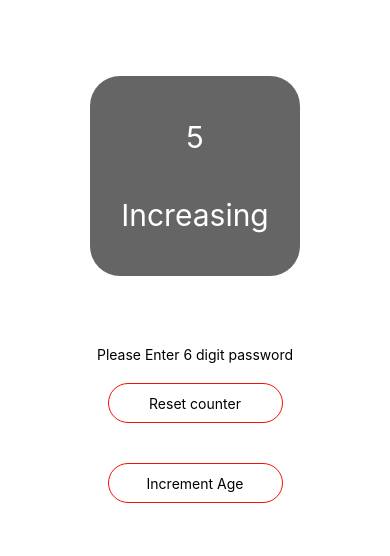
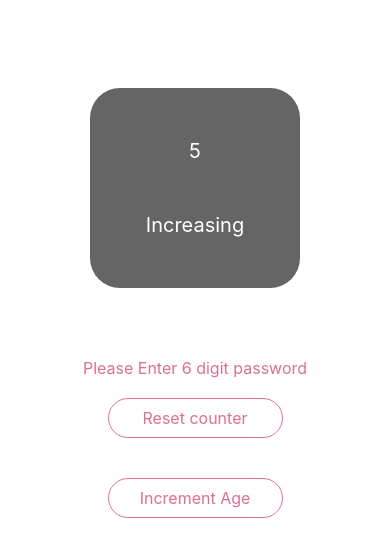
Before and after one commit to basimvirtuenetz/AwesomeProject, a React Native app: screen / in a window 390 px wide. Shown: the top 556 px of the page. Built offline with nearby package versions, Linux system fonts and the light colour scheme.

Commit message:
styled comp

```diff
--- a/App.js
+++ b/App.js
@@ -1,14 +1,12 @@
+import React from 'react';
 import {
-  StyleSheet,
-  Text,
-  TouchableOpacity,
-} from 'react-native';
-import React from 'react';
-import Mainwrapp from './src/components/mainwrapp';
-import Headtxt from './src/components/headtxt';
-import Items from './src/components/items';
-import Btn from './src/components/btn';
-import Input from './src/components/input';
+  Wrapper,
+  Title,
+  Btn,
+  Input,
+  Items,
+  Bodytxt,
+} from './src/components/styledComp';
 
 const reducer = (state, action) => {
   try {
@@ -23,7 +21,6 @@ const reducer = (state, action) => {
 };
 
 const App = () => {
-  const [namw, useName] = React.useState("");
   const [count, setCount] = React.useState(0);
   const [prevCount, setPrevCount] = React.useState(count);
   const [trend, setTrend] = React.useState(null);
@@ -47,36 +44,31 @@ const App = () => {
   }, [count]);
 
   return (
-    <Mainwrapp>
-      <Headtxt message={"Header"} />
+    <Wrapper>
+      <Title>Hello World, this is my first styled component!</Title>
+
       <Items>
-        <Headtxt message={prevCount} />
-        <Headtxt message={trend} />
+        <Title>{prevCount}</Title>
+        <Title>{trend}</Title>
       </Items>
       <Input
-        placeholder={"Password"}
-        type={"visible-password"}
+        placeholder={'Password'}
+        type={'visible-password'}
         label={passwordHintId}
       />
-      <Text id={passwordHintId}>Please Enter 6 digit password</Text>
-      <Btn>
-        <TouchableOpacity onPress={handleCount}>
-          <Text>Reset counter</Text>
-        </TouchableOpacity>
+      <Bodytxt id={passwordHintId}>Please Enter 6 digit password</Bodytxt>
+      <Btn onPress={handleCount}>
+        <Bodytxt>Reset counter</Bodytxt>
       </Btn>
-      <Btn>
-        <TouchableOpacity
-          onPress={() => {
-            dispatch({ type: 'increase' });
-          }}>
-          <Text>Increment Age</Text>
-        </TouchableOpacity>
+      <Btn
+        onPress={() => {
+          dispatch({ type: 'increase' });
+        }}>
+        <Bodytxt>Increment Age</Bodytxt>
       </Btn>
-      <Headtxt message={state.age} />
-    </Mainwrapp>
+      <Title>{state.age}</Title>
+    </Wrapper>
   );
 };
 
 export default App;
-
-const styles = StyleSheet.create({});
--- a/package.json
+++ b/package.json
@@ -11,7 +11,8 @@
   },
   "dependencies": {
     "react": "18.2.0",
-    "react-native": "0.73.1"
+    "react-native": "0.73.1",
+    "styled-components": "^6.1.6"
   },
   "devDependencies": {
     "@babel/core": "^7.20.0",
--- a/src/colors/colors.js
+++ b/src/colors/colors.js
@@ -3,4 +3,5 @@ export const Colors = {
     white: '#fff',
     red: '#f21202',
     grey: '#666565',
+    pvoilet: '#DB7093',
 };
--- a/src/components/btn.js
+++ b/src/components/btn.js
@@ -1,9 +1,9 @@
-import { StyleSheet, View } from 'react-native';
+import { StyleSheet, TouchableOpacity } from 'react-native';
 import React from 'react';
 import { Colors } from '../colors/colors';
 
-const Btn = ({ children }) => {
-    return <View style={styles.btn}>{children}</View>;
+const Btn = ({ children, onPress }) => {
+    return <TouchableOpacity onPress={onPress} style={styles.btn}>{children}</TouchableOpacity>;
 };
 
 export default Btn;
--- a/src/components/headtxt.js
+++ b/src/components/headtxt.js
@@ -1,12 +1,10 @@
-import { StyleSheet, Text, View } from 'react-native';
+import { StyleSheet, Text } from 'react-native';
 import React from 'react';
 import { Colors } from '../colors/colors';
 
 const Headtxt = ({ message }) => {
     return (
-        <View>
-            <Text style={styles.headtext}>{message}</Text>
-        </View>
+        <Text style={styles.headtext}>{message}</Text>
     );
 };
 
--- a/src/components/input.js
+++ b/src/components/input.js
@@ -1,10 +1,9 @@
-import { StyleSheet, TextInput, View } from 'react-native';
+import { StyleSheet, TextInput } from 'react-native';
 import React from 'react';
 import { Colors } from '../colors/colors';
 
 const Input = ({ placeholder, type, label }) => {
     return (
-        <View>
         <TextInput
             placeholder={placeholder}
             placeholderTextColor={'#fff'}
@@ -12,7 +11,6 @@ const Input = ({ placeholder, type, label }) => {
             aria-labelledby={label}
             style={styles.input}
         />
-        </View>
     );
 };
 
--- /dev/null
+++ b/src/components/styledComp.js
@@ -0,0 +1,44 @@
+import { Colors } from "../colors/colors";
+import styled from "styled-components/native";
+
+export const Wrapper = styled.View({
+    flex: 1,
+    padding: 20,
+    alignItems: 'center'
+});
+export const Title = styled.Text({
+    fontSize: 20,
+    color: Colors.white,
+});
+export const Btn = styled.TouchableOpacity({
+    width: '50%',
+    height: 40,
+    borderWidth: 1,
+    borderColor: Colors.pvoilet,
+    justifyContent: 'center',
+    alignItems: 'center',
+    margin: 20,
+    borderRadius: 20,
+});
+export const Input = styled.TextInput({
+    width: 270,
+    height: 50,
+    borderWidth: 1,
+    borderColor: Colors.white,
+    borderRadius: 10,
+    paddingLeft: 20,
+    color: Colors.white,
+});
+export const Bodytxt = styled.Text({
+    fontSize: 16,
+    color: Colors.pvoilet,
+});
+export const Items = styled.View({
+    width: '60%',
+    height: 200,
+    backgroundColor: Colors.grey,
+    borderRadius: 30,
+    margin: 20,
+    justifyContent: 'space-evenly',
+    alignItems: 'center',
+})
--- /dev/null
+++ b/src/fonts/fonts.jsx
@@ -0,0 +1,3 @@
+export const Fonts = {
+
+}
```
Also changed, not shown: 1 other file (tests, documents, lock files or other folders). Lines whose indentation alone changed are shown as unchanged.
